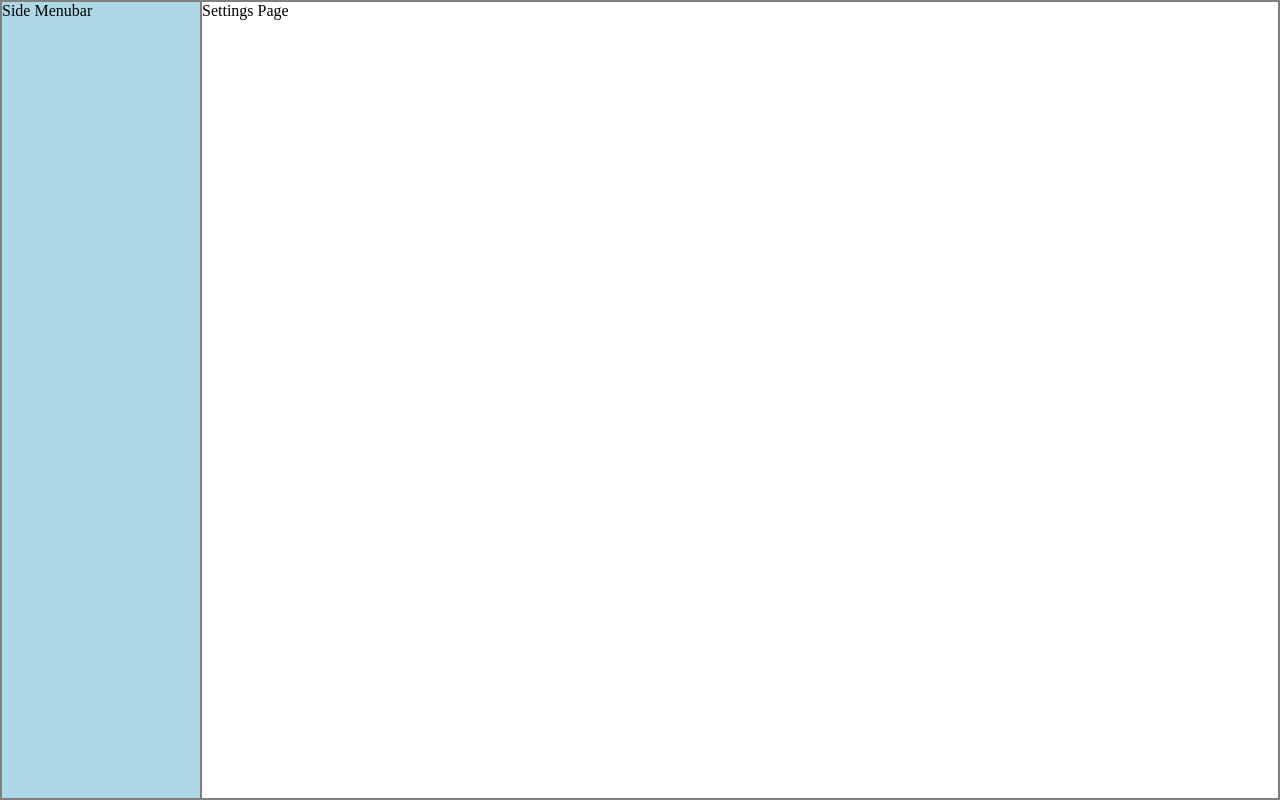
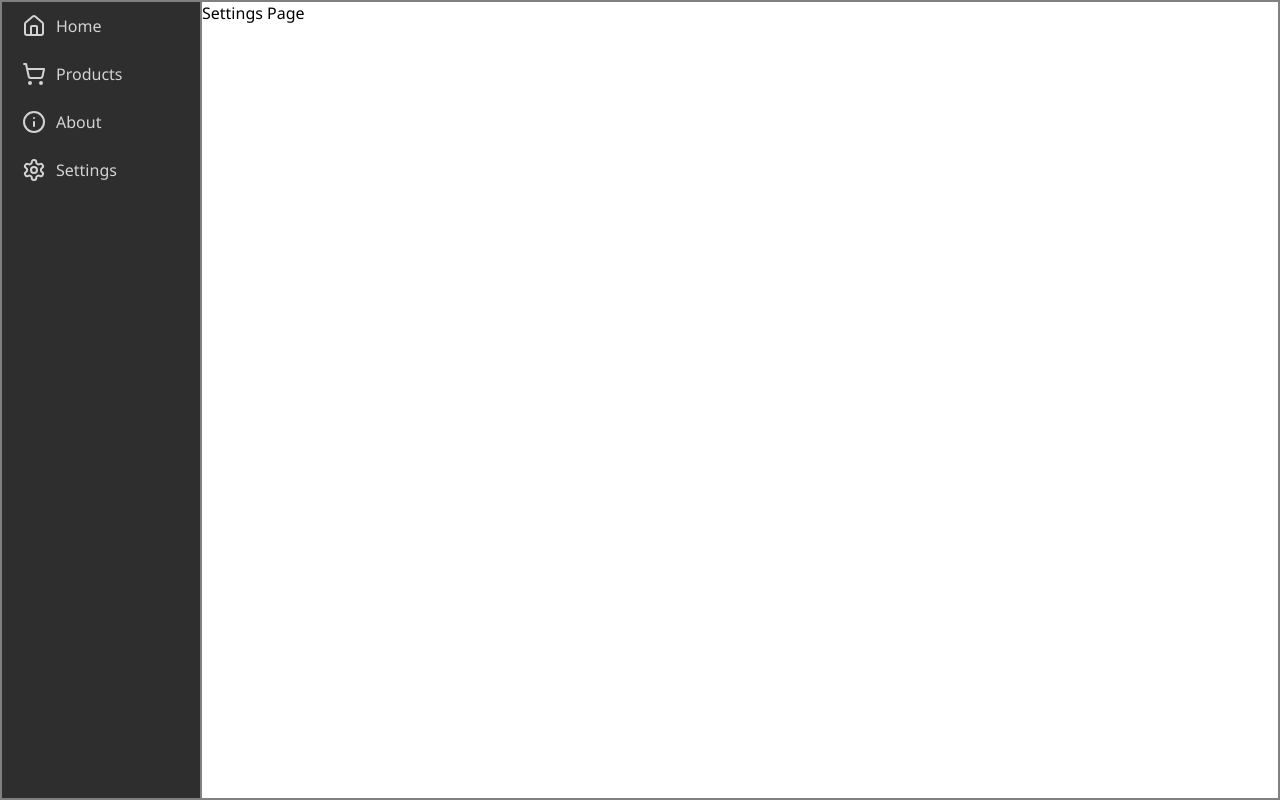
Before and after one commit to vincentkua/SideAndBottomMenuBar, a React (Vite) app: page /settings in a window 1280 px wide. Built offline with nearby package versions, Linux system fonts and the light colour scheme.

Commit message:
feat: sidebar sample added

```diff
--- a/index.html
+++ b/index.html
@@ -10,6 +10,7 @@
         margin: 0;
         padding: 0;
         box-sizing: border-box;
+        font-family: 'Segoe UI', Tahoma, Geneva, Verdana, sans-serif;
       }
     </style>
   </head>
--- a/package.json
+++ b/package.json
@@ -11,10 +11,12 @@
     "preview": "vite preview"
   },
   "dependencies": {
+    "lucide-react": "^0.446.0",
     "react": "^18.3.1",
     "react-dom": "^18.3.1",
     "react-router-dom": "^6.26.2",
-    "sideandbottommenubar": "file:"
+    "sideandbottommenubar": "file:",
+    "styled-components": "^6.1.13"
   },
   "devDependencies": {
     "@eslint/js": "^9.9.0",
--- a/src/components/MenubarSide.tsx
+++ b/src/components/MenubarSide.tsx
@@ -1,14 +1,36 @@
+import { HomeIcon, InfoIcon, SettingsIcon, ShoppingCartIcon } from "lucide-react";
+import { SideMenubarDivBox } from "./styled.component";
+import { useNavigate } from "react-router-dom";
+
 const MenubarSide = () => {
+
+  const navigate = useNavigate();
+
   return (
     <>
       <div
         style={{
           border: "1px solid gray",
           width: "200px",
-          backgroundColor: "lightblue",
+          backgroundColor: "#2e2e2e",
         }}
       >
-        Side Menubar
+        <SideMenubarDivBox onClick={()=>navigate("/")}>
+          <HomeIcon color="lightgray" size={24} style={{ margin: "10px" }} />
+          <p style={{ color: "lightgray" }}>Home</p>
+        </SideMenubarDivBox>
+        <SideMenubarDivBox onClick={()=>navigate("/products")}>
+          <ShoppingCartIcon color="lightgray" size={24} style={{ margin: "10px" }} />
+          <p style={{ color: "lightgray" }}>Products</p>
+        </SideMenubarDivBox>
+        <SideMenubarDivBox onClick={()=>navigate("/about")}>
+          <InfoIcon color="lightgray" size={24} style={{ margin: "10px" }} />
+          <p style={{ color: "lightgray" }}>About</p>
+        </SideMenubarDivBox>
+        <SideMenubarDivBox onClick={()=>navigate("/settings")}>
+          <SettingsIcon color="lightgray" size={24} style={{ margin: "10px" }} />
+          <p style={{ color: "lightgray" }}>Settings</p>
+        </SideMenubarDivBox>
       </div>
     </>
   );
--- /dev/null
+++ b/src/components/styled.component.tsx
@@ -0,0 +1,14 @@
+import styled from "styled-components";
+
+export const SideMenubarDivBox = styled.div`
+  display: flex;
+  align-items: center;
+  height: 48px;
+  cursor: pointer;
+  padding: 10px;
+
+  &:hover {
+    background-color: #474747;
+  }
+
+`;
```
Also changed, not shown: 1 other file (tests, documents, lock files or other folders).
